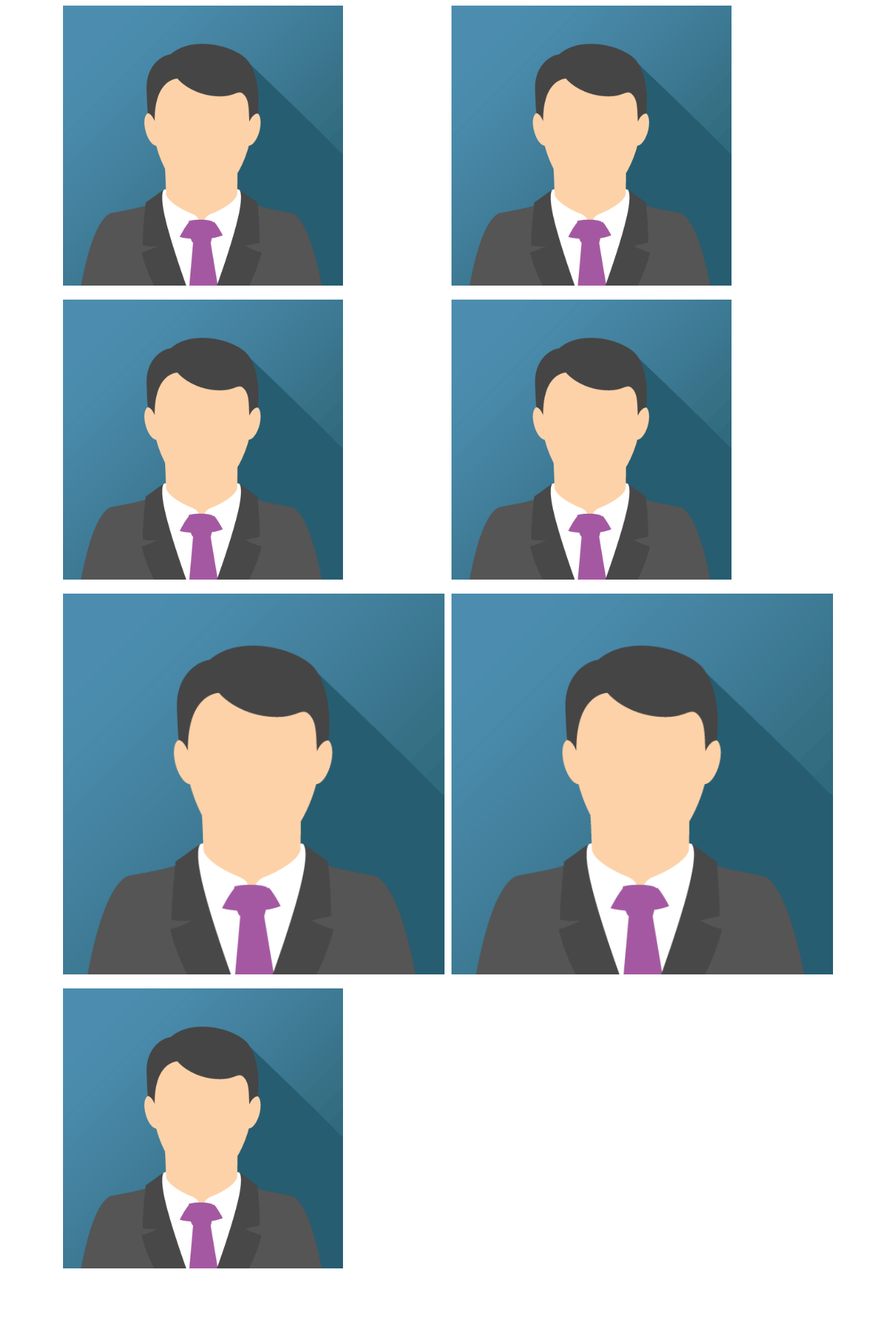
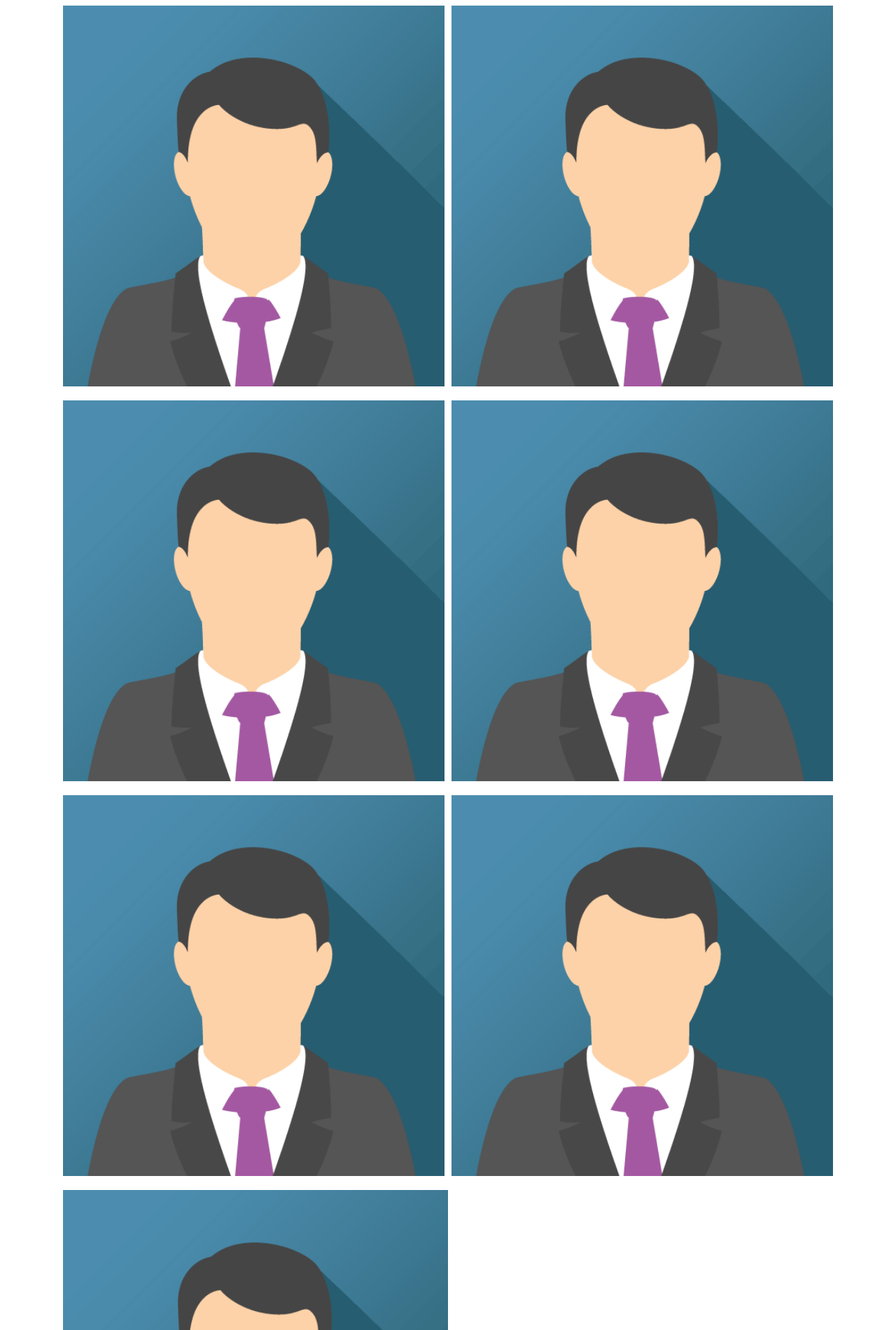
Before and after one commit to jasur727/slide-jasur, a plain HTML site: page index.html in a window 1280 px wide. Shown: the top 1900 px of the page at 70% size. Before the commit the page ends 1820 px from the top, so only its background shows below. Drawn offline with Linux system fonts and the light colour scheme.

Commit message:
add change

```diff
--- a/css/styles.css
+++ b/css/styles.css
@@ -21,8 +21,6 @@
   display: block;
   width: 100%;
   height: auto;
-  width: 400px;
-  height: 400px;
 }
 
 .hello-world{
@@ -258,8 +256,6 @@
   display: block;
   width: 100%;
   height: auto;
-  width: 400px;
-  height: 400px;
 }
 
 .hello-world-up{
```
